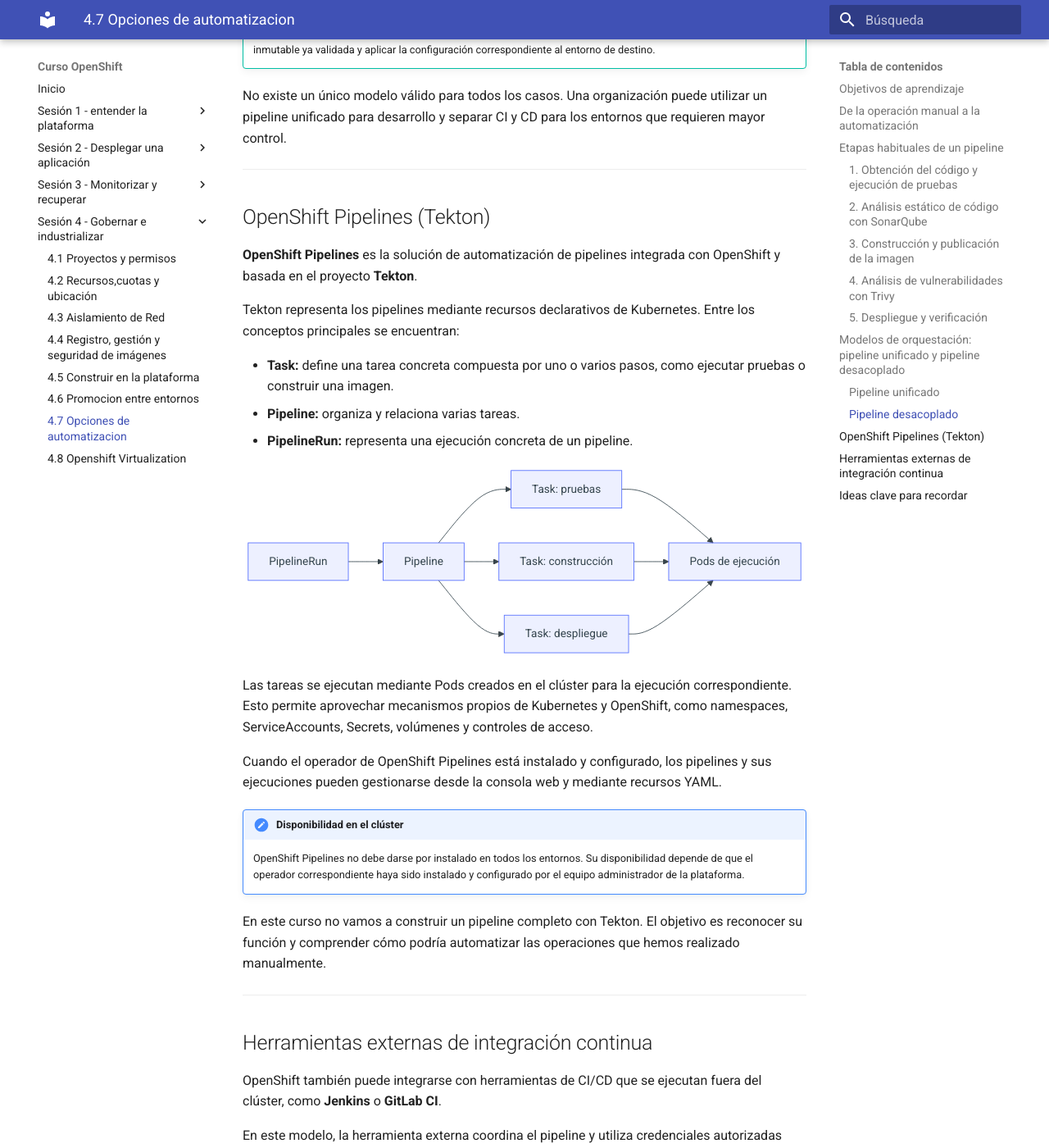
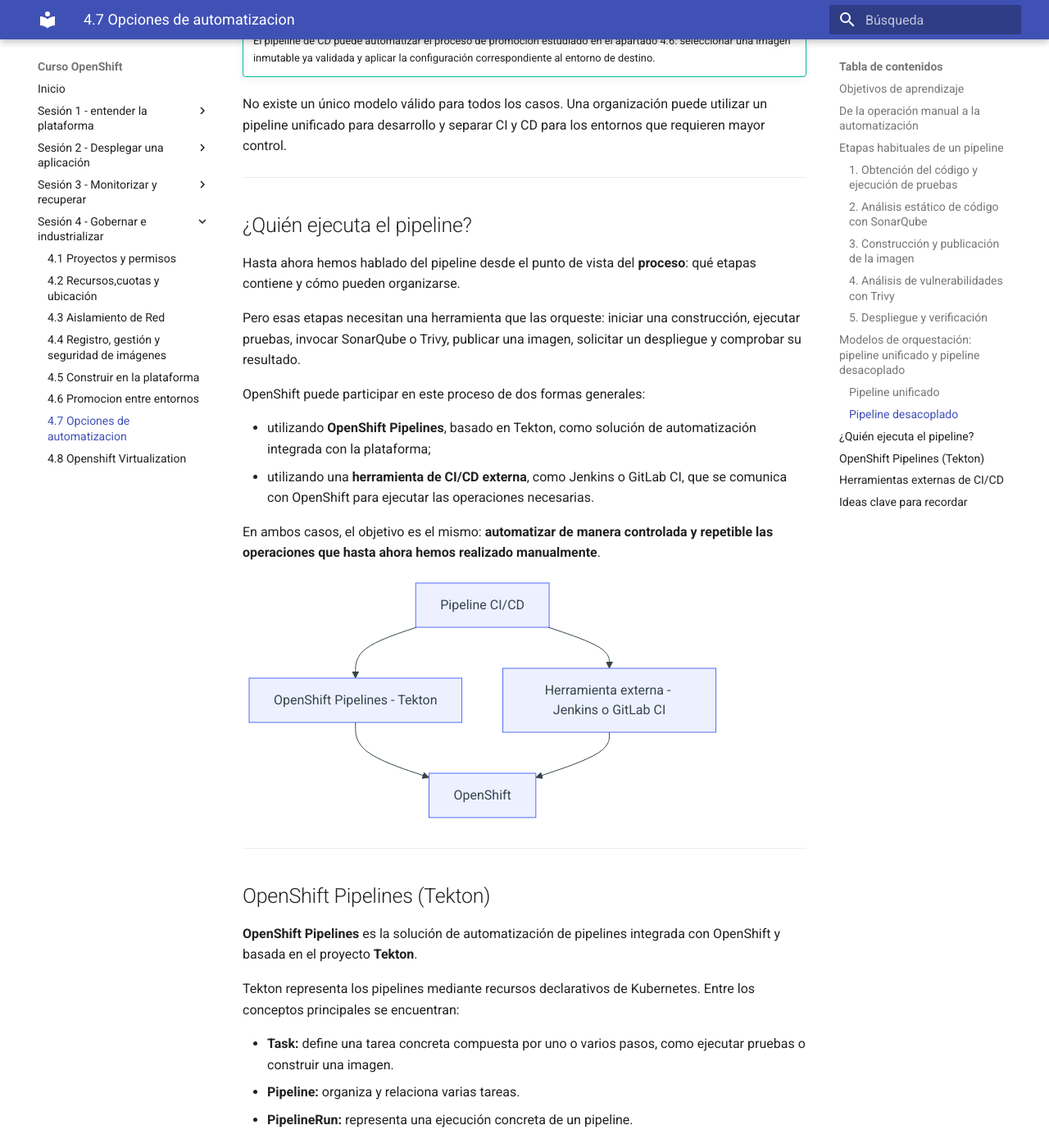
Before and after one commit to ieftraining/curso-openshift, an MkDocs documentation site: the page built from docs/sesion4/4.7 Opciones de automatizacion.md, in a window 1280 px wide and 1400 px high, scrolled down 4756 px. Shown: the whole window at 82% size. Built offline with MkDocs 1.6.1 and Material for MkDocs 9.7.7, drawn with Linux system fonts in a browser that asks for light colours; some of the changed text lies outside the part shown.

Commit message:
Add files via upload

````diff
--- a/docs/sesion4/4.7 Opciones de automatizacion.md
+++ b/docs/sesion4/4.7 Opciones de automatizacion.md
@@ -69,11 +69,9 @@
 
 Una vez superadas las comprobaciones de código, el pipeline construye la imagen de contenedor utilizando el mecanismo elegido por la organización.
 
-La construcción puede realizarse, por ejemplo:
+La construcción de la imagen puede realizarse de distintas formas. Por ejemplo, la herramienta de CI puede construir directamente la imagen o puede apoyarse en mecanismos de construcción proporcionados por la plataforma.
 
-- mediante herramientas de construcción disponibles en el sistema de CI;
-- mediante un servicio especializado de construcción de imágenes;
-- o delegando la construcción en OpenShift cuando la plataforma y los permisos disponibles lo permitan.
+En OpenShift ya vimos este segundo enfoque cuando utilizamos un **`BuildConfig`** para construir una imagen a partir del código fuente. En un proceso automatizado, un pipeline podría iniciar esa construcción y esperar a que finalizase antes de continuar con las siguientes etapas.
 
 La imagen resultante se publica en el registro corporativo correspondiente, como **Red Hat Quay**, **Harbor**, **Nexus Repository** o el registro integrado de OpenShift, según la arquitectura utilizada.
 
@@ -169,6 +167,29 @@
 
 ---
 
+## ¿Quién ejecuta el pipeline?
+
+Hasta ahora hemos hablado del pipeline desde el punto de vista del **proceso**: qué etapas contiene y cómo pueden organizarse.
+
+Pero esas etapas necesitan una herramienta que las orqueste: iniciar una construcción, ejecutar pruebas, invocar SonarQube o Trivy, publicar una imagen, solicitar un despliegue y comprobar su resultado.
+
+OpenShift puede participar en este proceso de dos formas generales:
+
+- utilizando **OpenShift Pipelines**, basado en Tekton, como solución de automatización integrada con la plataforma;
+- utilizando una **herramienta de CI/CD externa**, como Jenkins o GitLab CI, que se comunica con OpenShift para ejecutar las operaciones necesarias.
+
+En ambos casos, el objetivo es el mismo: **automatizar de manera controlada y repetible las operaciones que hasta ahora hemos realizado manualmente**.
+
+```mermaid
+flowchart TD
+    A[Pipeline CI/CD] --> B[OpenShift Pipelines - Tekton]
+    A --> C[Herramienta externa - Jenkins o GitLab CI]
+    B --> D[OpenShift]
+    C --> D
+```
+
+---
+
 ## OpenShift Pipelines (Tekton)
 
 **OpenShift Pipelines** es la solución de automatización de pipelines integrada con OpenShift y basada en el proyecto **Tekton**.
@@ -201,7 +222,7 @@
 
 ---
 
-## Herramientas externas de integración continua
+## Herramientas externas de CI/CD
 
 OpenShift también puede integrarse con herramientas de CI/CD que se ejecutan fuera del clúster, como **Jenkins** o **GitLab CI**.
 
````
